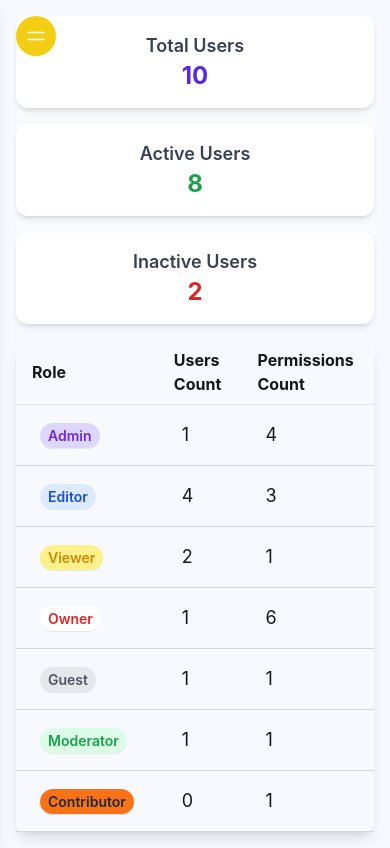
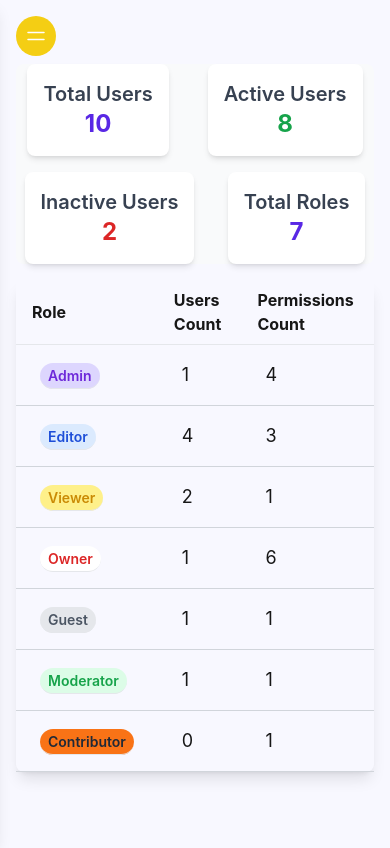
Before and after one commit to Algoture/RoleMaster, a Next.js app: page / in a window 390 px wide. Built offline with nearby package versions, Linux system fonts and the light colour scheme; data requests are answered from the project's data file.

Commit message:
responsiveness check 1

```diff
--- a/src/app/globals.css
+++ b/src/app/globals.css
@@ -46,9 +46,16 @@ input[type="text"] {
 }
 
 .statsDiv {
-  @apply text-2xl text-center w-full sm:w-fit h-fit p-4 bg-white shadow-md rounded-xl overflow-hidden;
+  @apply text-2xl text-center  h-fit p-4 bg-white shadow-md rounded-lg overflow-hidden flex flex-col items-center ;
 }
 
 .statsTD{
   @apply px-6 py-4 border-b border-gray-300 text-left;
 }
+
+.statsH3{
+  @apply text-xl font-semibold text-gray-700 text-nowrap;
+}
+.statsP{
+  @apply text-2xl font-bold;
+}
--- a/src/app/page.js
+++ b/src/app/page.js
@@ -41,26 +41,24 @@ export default function Home() {
 
   return (
     <div className="p-4 md:ml-44">
-      <div className="flex flex-wrap  gap-4 bg-gray-50 rounded-lg ">
-        <div className="statsDiv flex flex-col items-center bg-white p-2 rounded-lg shadow-md w-full sm:w-1/4">
-          <h3 className="text-lg font-semibold text-gray-700 text-nowrap">Total Users</h3>
-          <p className="text-2lg font-bold text-accent">{data.length}</p>
+      <div className="flex flex-wrap md:mt-0 mt-12 justify-around gap-4 bg-gray-50 rounded-lg ">
+        <div className="statsDiv">
+          <h3 className="statsH3">Total Users</h3>
+          <p className="statsP text-accent">{data.length}</p>
         </div>
-        <div className="statsDiv flex flex-col items-center bg-white p-2 rounded-lg shadow-md w-full sm:w-1/4">
-          <h3 className="text-lg font-semibold text-gray-700 text-nowrap">
-            Active Users
-          </h3>
-          <p className="text-2lg font-bold text-green-600">
-            {totalActiveUsers}
+        <div className="statsDiv">
+          <h3 className="statsH3">Active Users</h3>
+          <p className="statsP text-green-600">{totalActiveUsers}</p>
+        </div>
+        <div className="statsDiv">
+          <h3 className="statsH3">Inactive Users</h3>
+          <p className="statsP text-red-600 text-nowrap">
+            {totalInActiveUsers}
           </p>
         </div>
-        <div className="statsDiv flex flex-col items-center bg-white p-2 rounded-lg shadow-md w-full sm:w-1/4">
-          <h3 className="text-lg font-semibold text-gray-700 text-nowrap">
-            Inactive Users
-          </h3>
-          <p className="text-2lg font-bold text-red-600 text-nowrap">
-            {totalInActiveUsers}
-          </p>
+        <div className="statsDiv">
+          <h3 className="statsH3">Total Roles</h3>
+          <p className="statsP text-accent">{roles.length}</p>
         </div>
       </div>
 
```
